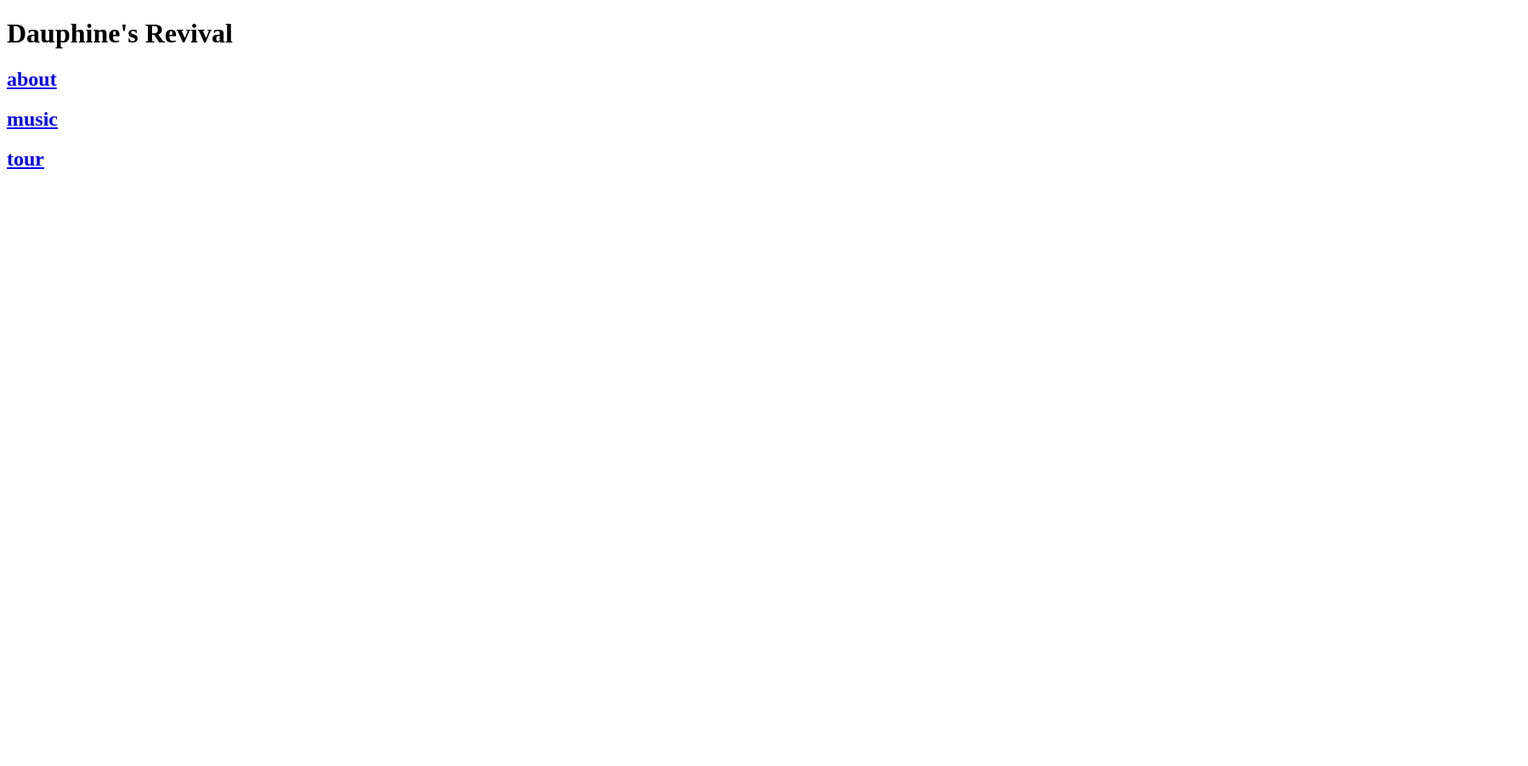
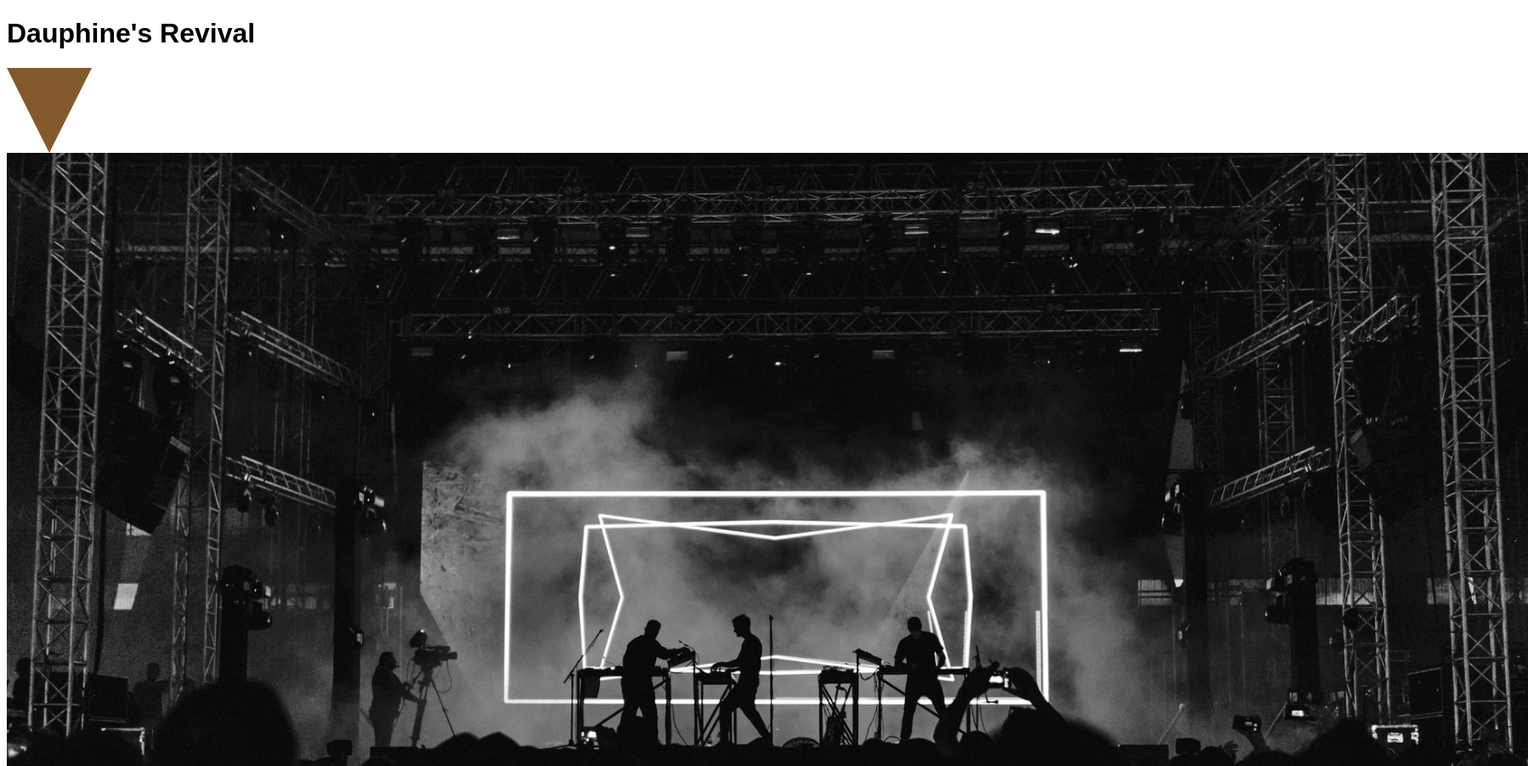
Before and after one commit to Madison-Adams/avt217, a plain HTML site: page p2/home/index.html in a window 1280 px wide. Shown: the top 902 px of the page at 85% size, 1798 px wide, since content can reach past the window. Before the commit the page ends 800 px from the top, so only its background shows below. Drawn offline with Linux system fonts and the light colour scheme; files that its build step writes are made by us from their sources; a web font is replaced by a local one.

Commit message:
more stuff

```diff
--- a/p2/css/main.css
+++ b/p2/css/main.css
@@ -0,0 +1,20 @@
+* {
+  box-sizing: border-box;
+}
+body {
+  font-family: jaf-domus-titling-web, sans-serif;
+  font-weight: 600;
+  font-style: normal;
+  background-color: #FFFFFF;
+}
+.triangle {
+  width: 0;
+  height: 0;
+  border-left: 50px solid transparent;
+  border-right: 50px solid transparent;
+  border-top: 100px solid #84592C;
+  float: left;
+}
+.menubar {
+
+}
--- a/p2/home/index.html
+++ b/p2/home/index.html
@@ -4,13 +4,17 @@
     <meta charset="utf-8">
     <title>home</title>
     <meta name="viewport" content="width=device-width, initial-scale=1">
-    <link rel="stylesheet" href="css/main.css">
+    <link rel="stylesheet" href="../css/main.css">
+    <link rel="stylesheet" href="https://use.typekit.net/hqf3mum.css">
 
 
   </head>
 
   <body>
     <h1>Dauphine's Revival</h1>
+    <div class="triangle"></div>
+    <div class="menubar"></div>
+    <img src="../images/home-image.png" alt="Home Cover Image">
     <h2><a href="../about/index.html">about</a></h2>
     <h2><a href="../music/index.html">music<a/></h2>
     <h2><a href="../tour/index.html">tour</a></h2>
```
Also changed, not shown: e10/css/main.css (+8 -0 lines), index.html (+1 -0 lines), p2/images/home-image.png (added).
